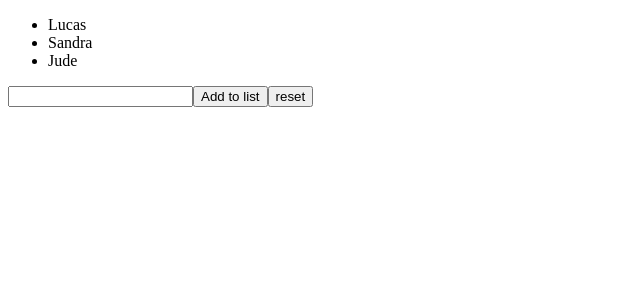
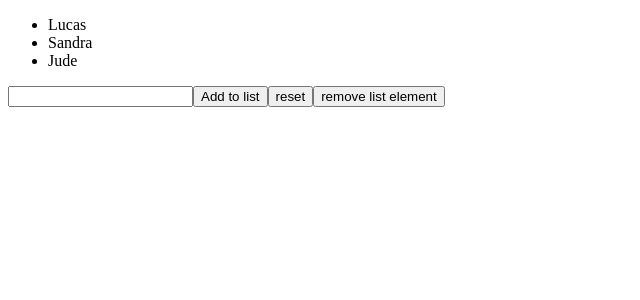
Before and after one commit to karimhaj/react-exercises, a React (Create React App) app in the folder my-app/: page / in a window 1280 px wide. Shown: the top 300 px of the page, without its empty margins (0-640 px from the left). Built offline with nearby package versions, Linux system fonts and the light colour scheme.

Commit message:
complete exercise 6 of lists

```diff
--- a/my-app/src/TodoList.js
+++ b/my-app/src/TodoList.js
@@ -31,6 +31,20 @@ export class TodoList extends React.Component{
         })
     }
 
+    removeListElement = (event) =>{
+        event.preventDefault()
+        let indexOfItemToRemove = this.state.items.indexOf(this.state.name)
+
+        this.state.items.includes(this.state.name) ?
+        this.state.items.splice(indexOfItemToRemove,1)
+        : console.log('the input is not valid!')
+        this.setState({
+            items: this.state.items,
+            name: ""
+        })
+
+    }
+
     render(){
         return (<div>
         <ul>{this.state.items.map((item, index)=> <li key={index}>{item}</li>)}</ul>
@@ -38,6 +52,7 @@ export class TodoList extends React.Component{
         <input type="text" name ="newItem" value={this.state.name} onChange={this.handleControlledNameChange}/>
         <button type="submit" name="addToList">Add to list</button>
         <button name="reset" onClick={this.resetList}>reset</button>
+        <button name="removeItem" onClick={this.removeListElement}>remove list element</button>
         </form>
         </div>)
     }
```
